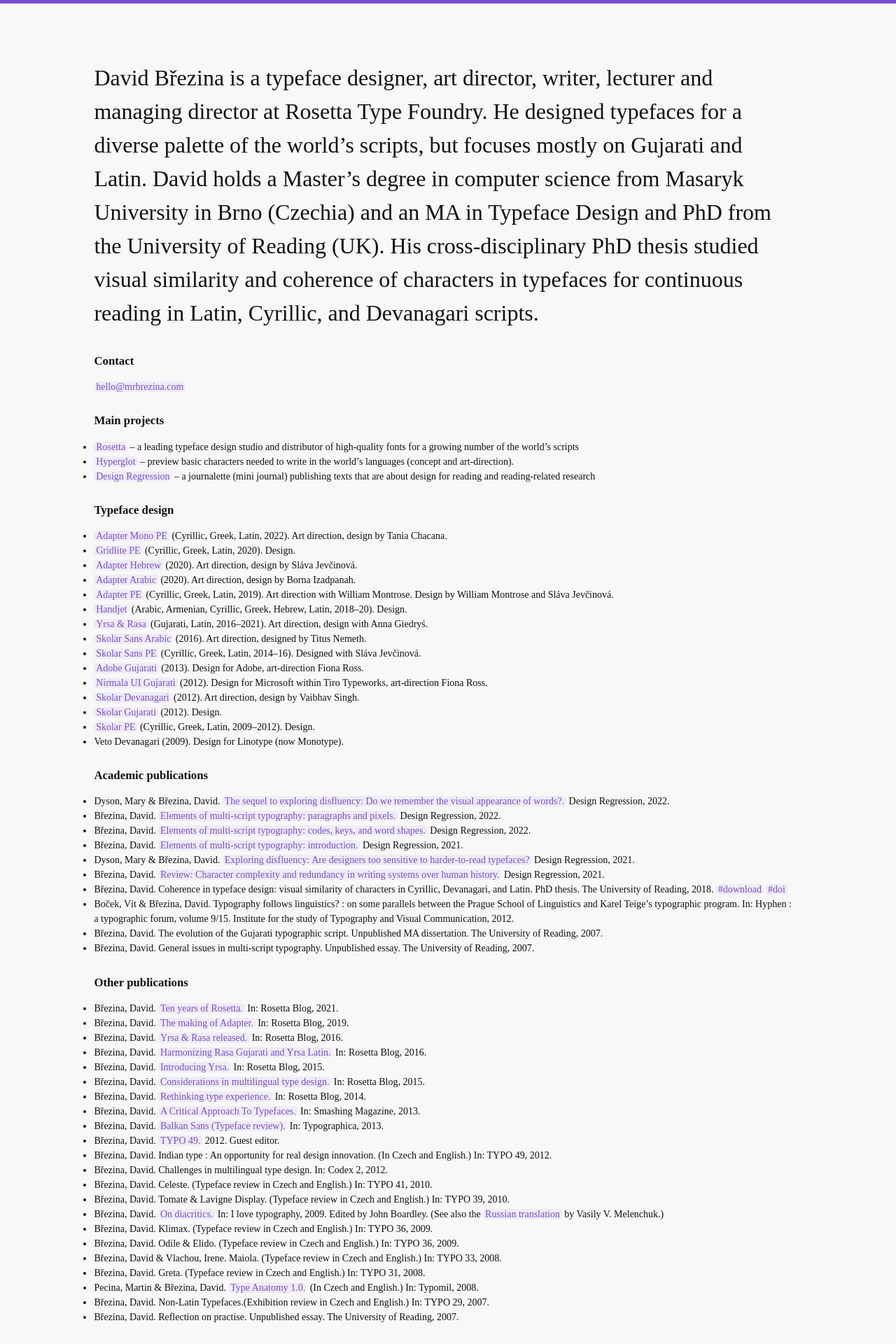
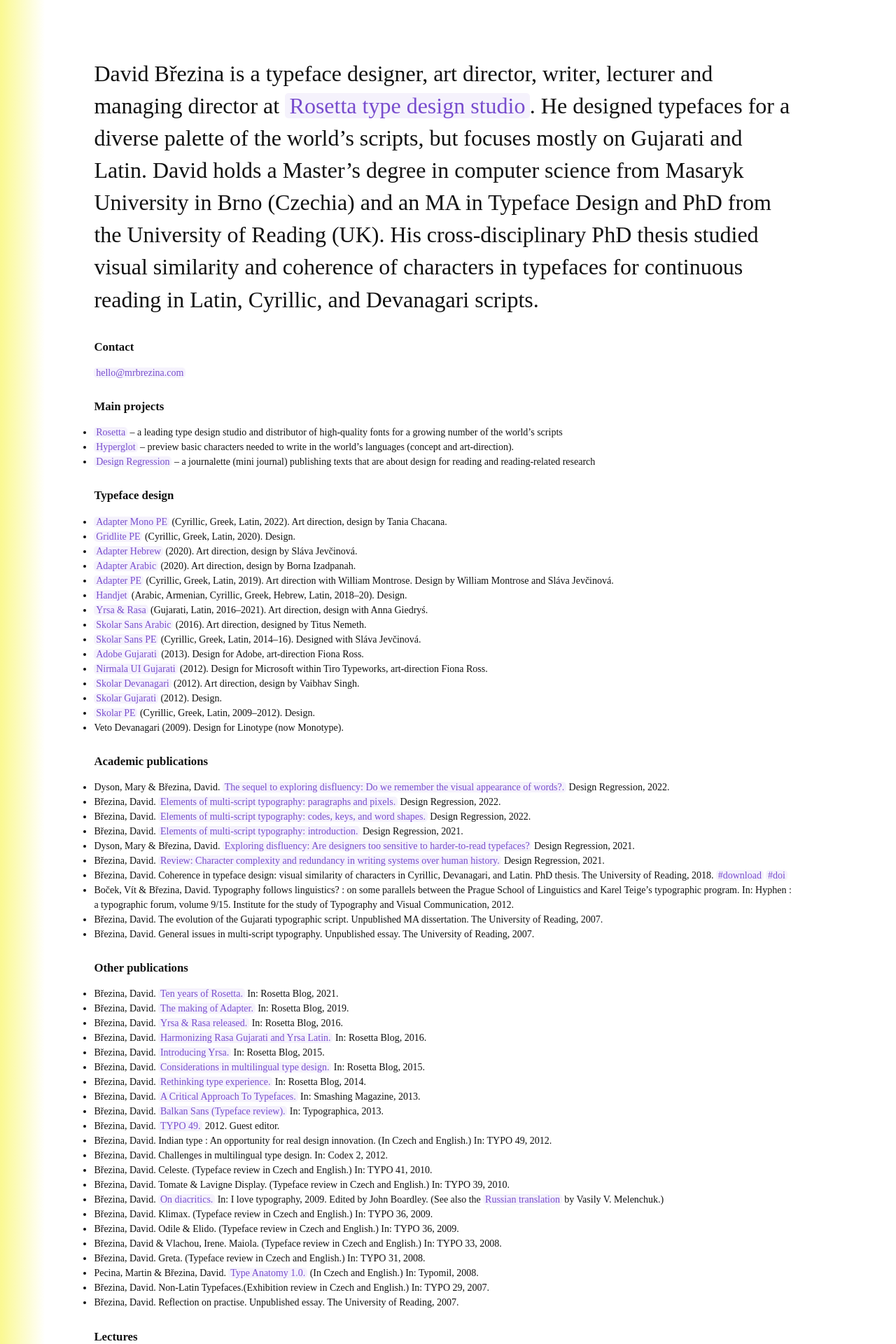
Before and after one commit to MrBrezina/mrbrezina.com, a Jekyll site: the page built from README.md, in a window 1280 px wide. Shown: the top 1920 px of the page at 70% size. Built offline with Jekyll 4.4.1, drawn with Linux system fonts in a browser that asks for light colours; some web fonts are replaced; some of the changed text lies outside the part shown.

Commit message:
Updated some styling and minor changes in the content

```diff
--- a/README.md
+++ b/README.md
@@ -4,7 +4,7 @@ permalink: /
 home: True
 ---
 
-David Březina is a typeface designer, art director, writer, lecturer and managing director at Rosetta Type Foundry. He designed typefaces for a diverse palette of the world’s scripts, but focuses mostly on Gujarati and Latin. David holds a Master’s degree in computer science from Masaryk University in Brno (Czechia) and an MA in Typeface Design and PhD from the University of Reading (UK). His cross-disciplinary PhD thesis studied visual similarity and coherence of characters in typefaces for continuous reading in Latin, Cyrillic, and Devanagari scripts.
+David Březina is a typeface designer, art director, writer, lecturer and managing director at [Rosetta type design studio](https://rosettatype.com). He designed typefaces for a diverse palette of the world’s scripts, but focuses mostly on Gujarati and Latin. David holds a Master’s degree in computer science from Masaryk University in Brno (Czechia) and an MA in Typeface Design and PhD from the University of Reading (UK). His cross-disciplinary PhD thesis studied visual similarity and coherence of characters in typefaces for continuous reading in Latin, Cyrillic, and Devanagari scripts.
 {:.intro}
 
 ## Contact
@@ -14,7 +14,7 @@ David Březina is a typeface designer, art director, writer, lecturer and managi
 
 ## Main projects
 
-- *[Rosetta](https://rosettatype.com)* – a leading typeface design studio and distributor of high-quality fonts for a growing number of the world’s scripts
+- *[Rosetta](https://rosettatype.com)* – a leading type design studio and distributor of high-quality fonts for a growing number of the world’s scripts
 - *[Hyperglot](https://hyperglot.rosettatype.com)* – preview basic characters needed to write in the world’s languages (concept and art-direction).
 - *[Design Regression](https://designregression.com)* – a journalette (mini journal) publishing texts that are about design for reading and reading-related research
 
@@ -130,7 +130,7 @@ David Březina is a typeface designer, art director, writer, lecturer and managi
 
 - Serret, Gina. *[Q&A David Březina.](https://typeparis.com/news/q-a-david-brezina)* TypeParis, 22 July 2022.
 - Loring Murphy, Zoë. *[How important is harmony when designing multiscript type systems? An interview with David Březina.](https://type-01.com/how-important-is-harmony-when-designing-multiscript-type-systems-an-interview-with-david-brezina/)* Type 01, 18 May 2021.
-- Michailidis, Saša. *Fenomén: česká typografie včera, dnes a zítra* (In Czech.) ČT Art (Czech TV Art), 9 March 2021. [#recording](https://www.ceskatelevize.cz/porady/12072033166-artzona/221542151010007/)
+- Michailidis, Saša. *Fenomén: česká typografie včera, dnes a zítra.* (In Czech.) ČT Art (Czech TV Art), 9 March 2021. [#recording](https://www.ceskatelevize.cz/porady/12072033166-artzona/221542151010007/)
 - Hartmann, Timm, Sascha Thoma and Ben Wittner. *[Forget your knowledge: Interview with David Březina of Rosetta Type.](http://www.bi-scriptual.com)* In: Bi-Scriptual: Typography and Graphic Design with Multiple Script Systems, 2018.
 - Pecina, Martin. *[Nowe Terytoria.](http://www.2plus3d.pl/kwartalnik/52)* In: 2+3D, issue 52, volume III/2014, 2014.
 - Middendorp, Jan. *[Rosetta Type Foundry: Vaibhav Singh, Titus Nemeth, David Březina.](https://www.myfonts.com/newsletters/cc/201306.html)* In: Creative Characters: The faces behind the fonts, issue 71, 2013.
--- a/assets/styles.css
+++ b/assets/styles.css
@@ -12,12 +12,9 @@
 
 /* General */
 
-html, body {
-  background: #f8f8f8;
-}
 
 html {
-  border-top: 5px solid rgb(120, 77, 206);
+  background: linear-gradient(90deg, rgba(247, 244, 70, 0.6) 0%, rgba(247, 244, 70, 0.0) 5%);
 }
 
 body, li, p, h1, h2, h3, h4, h5 {
@@ -54,8 +51,9 @@ p {
 
 p.intro {
   font-size: 32px;
-  font-variation-settings: "ital" 1, "slnt" -11, "wght" 300;
+  font-variation-settings: "ital" 1, "slnt" -11, "wght" 900;
   font-feature-settings: "ss07" on;
+  line-height: 144%;
 }
 
 strong {
@@ -115,4 +113,7 @@ a:hover {
   body, li, p, p.intro, h1, h2, h3, h4, h5 {
     font-size: 12px;
   }
+  p.intro {
+    font-variation-settings: "ital" 1, "slnt" -11, "wght" 700;
+  }
 }
```
Also changed, not shown: other parts of README.md (+4 -4 lines).
